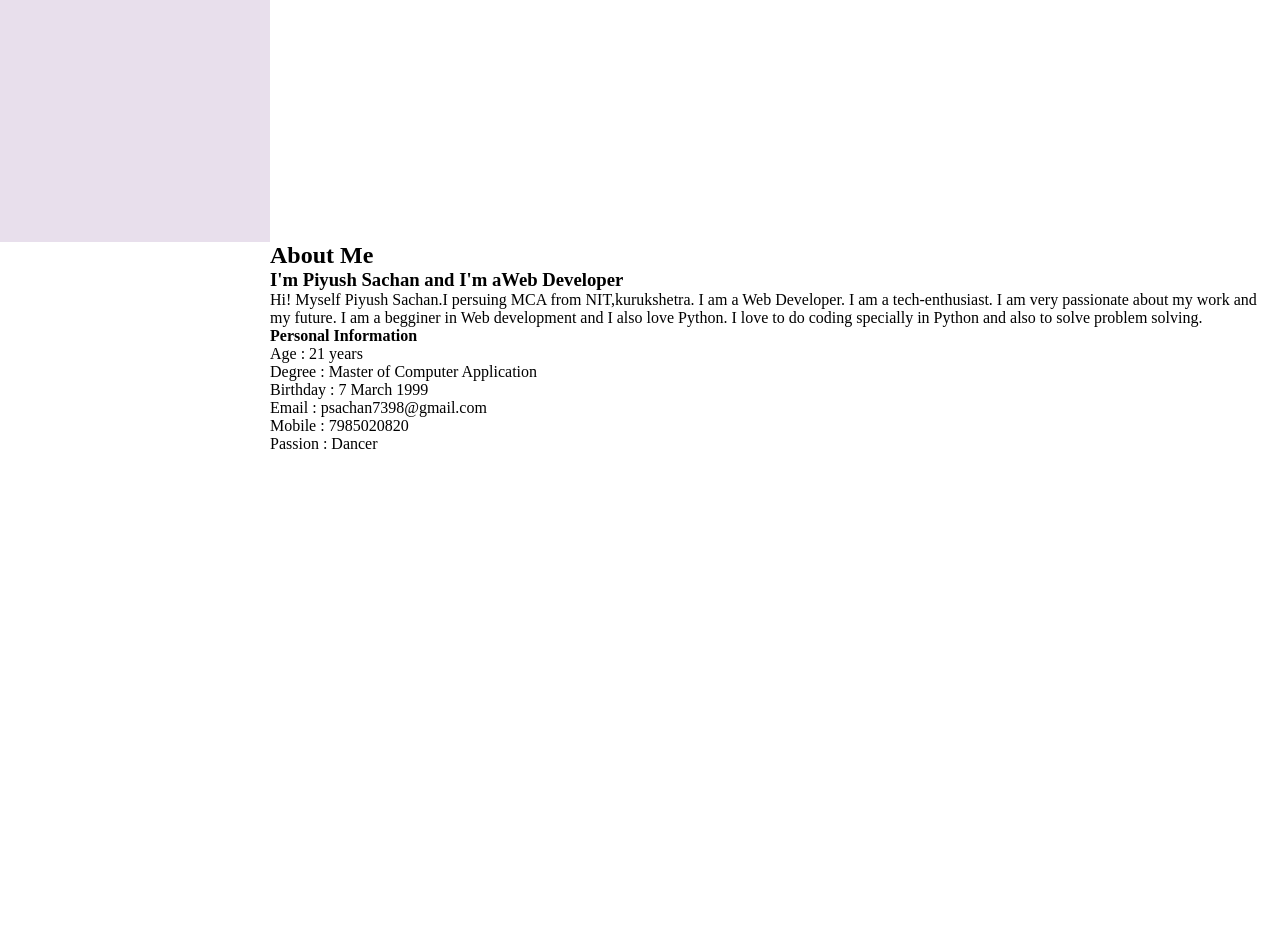
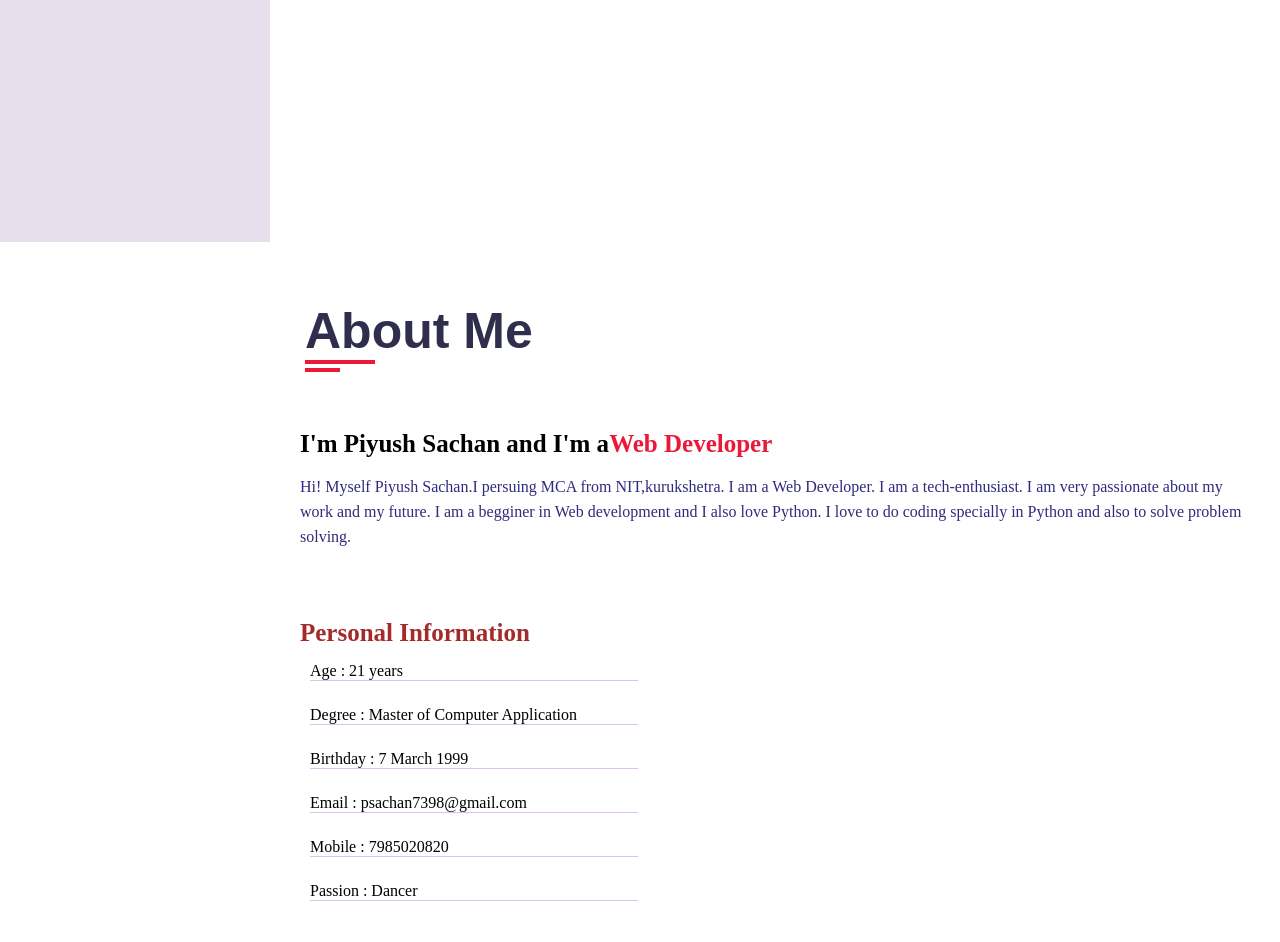
Before and after one commit to Piyush7398/Portfolio, a plain HTML site: page Index.htm in a window 1280 px wide. Shown: the part 558-1500 px from the top of the page. Before the commit the page ends 1011 px from the top, so only its background shows below. Drawn offline with Linux system fonts and the light colour scheme.

Commit message:
Updated CSS File

```diff
--- a/css/pink.css
+++ b/css/pink.css
@@ -5,6 +5,12 @@
     color:hsl(351, 85%, 51%);
  }
 
+ .about-content .about-text h3 span{
+     color:#ec1839;
+ }
+
+.section-title h2::after,
+.section-title h2::before,
 .aside .nav-toggler span,
 .aside .nav-toggler span::before,
 .aside .nav-toggler span::after,
--- a/css/style.css
+++ b/css/style.css
@@ -16,6 +16,7 @@ body{
     box-shadow:0 0 20px rgba(50,47,76,0.17);
 
 }
+
 *{
     margin:0;
     padding:0;
@@ -31,6 +32,65 @@ body{
     min-height: 100vh;
     display: block;
     padding:0 30px;
+}
+/* .section .container{
+    padding-top:50pxpx;
+    padding-bottom:70px;
+} */
+
+.section-title{
+    /* background-color: red; */
+    margin-left:20px;
+    margin-top:60px;
+    /* margin-bottom:70px; */
+    -ms-flex:0 0 100%;
+    flex: 0 0 100%;
+    max-width:100%;
+
+
+}
+
+.section-title h2{
+    font-size:50px;
+    color: #302e4d;
+    font-family:'Rubik', sans-serif;
+    font-weight:700;
+    margin:0;
+    /* background-color: grey; */
+    position:relative;
+}
+
+.section-title h2::before{
+    content:" ";
+    height:4px;
+    width:70px;
+    position:absolute;
+    top:100%;
+    left:0;
+}
+
+.section-title h2::after{
+    content:" ";
+    height:4px;
+    width:35px;
+    position:absolute;
+    top:100%;
+    left:0;
+    margin-top:8px;
+}
+
+.padd-15{
+    padding-left:15px;
+    padding-right:15px;
+}
+
+.row{
+    display:flex;
+    display:-ms-flexbox;
+    -ms-flex-wrap:wrap;
+    flex-wrap: wrap;
+    padding-top:50pxpx;
+    padding-bottom:70px;
 }
 
 .main-content{
@@ -105,8 +165,8 @@ body{
 .aside .nav{
     /* background-color: black; */
     list-style-type: none;
-    margin:0;
-    padding:0;
+    margin-top:20px;
+    padding-top:20px;
     /* top:0; */
 
 }
@@ -145,6 +205,7 @@ body{
     min-height: 100vh;
     display:-ms-flexbox;
     display:flex;
+    /* display:none; */
 
 }
 
@@ -170,7 +231,7 @@ body{
     font-weight: 500;
     margin:0;
     Line-height:22px;
-    color:#504e70;
+    color:#345abc;
 }
 
 .home .intro .social{
@@ -195,3 +256,61 @@ body{
     -webkit-transform:scale(1.1);
     transform:scale(1.1);
 }
+
+.about-content{
+    /* background-color: red; */
+    -ms-flex:0 0 100%;
+    flex:0 0 100%;
+    max-width:100%;
+}
+
+.about-content .about-text{
+    /* background-color: blue; */
+    -ms-flex:0 0 100%;
+    flex:0 0 100%;
+}
+
+.about-content .about-text h3{
+    font-size:25px;
+    font-weight:700;
+    margin-bottom:16px;
+}
+
+.about-content .about-text p{
+    font-size:16px;
+    line-height:25px;
+    color:#302b7c;
+    margin:0;
+}
+
+.about-content .personal-info{
+    /* background-color:red; */
+    -ms-flex:0 0 70%;
+    flex:0 0 70%;
+    /* color:brown; */
+}
+.about-content .personal-info h4{
+    color:brown;
+    font-size:25px;
+}
+
+.about-content .personal-info .info-item{
+    /* background-color: blue; */
+    padding-top:10px;
+    margin:10px;
+    margin-top:5px;
+    -ms-flex:0 0 50%;
+    flex:0 0 50%;
+    max-width:50%
+    /* border-bottom : 1px solid #e8dfec; */
+}
+
+.about-content .personal-info .info-item p{
+    border-bottom : 1px solid #dfc1ec;
+    /* color:#5a6ea0 */
+}
+
+.about-content .personal-info .info-item p span{
+    font-weight: 200;
+    /* color:red; */
+}
```
